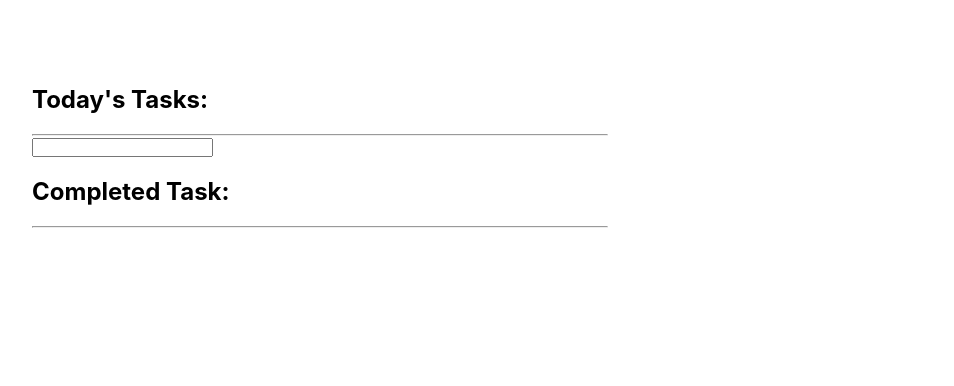
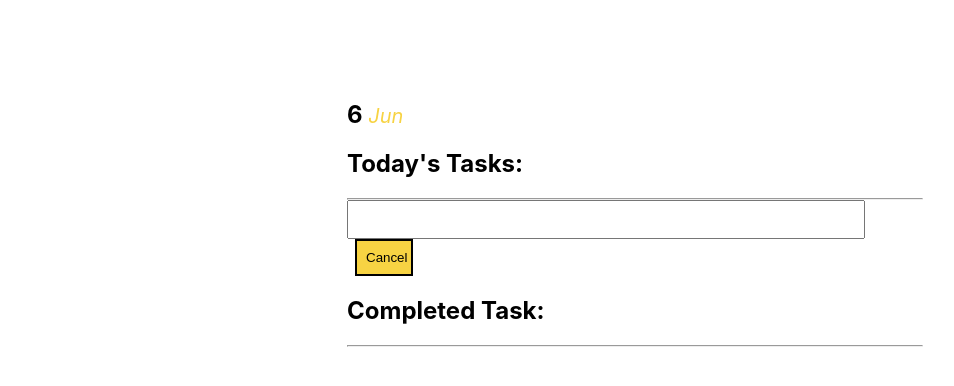
Before and after one commit to aashujames/Toodle_App, a React (Create React App) app: page / in a window 1280 px wide. Both pictures are taken after a click on the button "New Task". Shown: the top 386 px of the page, without its empty margins (53-1007 px from the left). Built offline with nearby package versions, Linux system fonts and the light colour scheme.

Commit message:
styling of main completed

```diff
--- a/src/App.css
+++ b/src/App.css
@@ -4,6 +4,6 @@
 }
 
 .main {
-    text-align: left;
-    margin: 85px;
+    margin-top: 100px;
+    margin-left: 400px;
 }
--- a/src/components/Task.js
+++ b/src/components/Task.js
@@ -44,7 +44,7 @@ const Task = ({ task, setTaskList, taskList, setIsCompleted }) => {
                         //     if (e.key === "Enter") updateTaskList();
                         // }}
                     />
-                    <button onClick={removeTask}>
+                    <button onClick={removeTask} className="remove">
                         <ClearIcon />{" "}
                     </button>
                 </div>
--- a/src/components/TodayTask/TodayTask.js
+++ b/src/components/TodayTask/TodayTask.js
@@ -19,8 +19,24 @@ const TodayTask = () => {
         setName("");
     };
 
+    const handleCancel = () => {
+        setName("");
+        setShowInput(true);
+    };
+
+    var myCurrentDate = new Date();
+    var date = myCurrentDate.getDate();
+
     return (
         <section>
+            <h1>
+                {date}{" "}
+                <span className="month">
+                    {myCurrentDate.toLocaleString("default", {
+                        month: "short"
+                    })}
+                </span>
+            </h1>
             <h2>Today's Tasks:</h2>
             <hr />
             {taskList.map((item) => (
@@ -44,11 +60,21 @@ const TodayTask = () => {
                             <AddIcon /> New Task
                         </button>
                     ) : (
-                        <input
-                            type="text"
-                            value={name}
-                            onChange={(e) => setName(e.target.value)}
-                        />
+                        <div>
+                            <input
+                                className="today-input"
+                                type="text"
+                                value={name}
+                                onChange={(e) => setName(e.target.value)}
+                            />
+                            <button
+                                type="reset"
+                                onClick={handleCancel}
+                                className="cancel"
+                            >
+                                Cancel
+                            </button>
+                        </div>
                     )}
                 </div>
             </form>
--- a/src/styles/CompletedTask.css
+++ b/src/styles/CompletedTask.css
@@ -10,4 +10,5 @@
 
 .icon {
     padding-right: 20px;
+    color: #f7d343;
 }
--- a/src/styles/Task.css
+++ b/src/styles/Task.css
@@ -26,8 +26,9 @@ hr {
     flex: none;
 }
 
-button {
+.remove {
     background-color: white;
     border: none;
     cursor: pointer;
+    color: #f7d343;
 }
--- a/src/styles/TodayTask.css
+++ b/src/styles/TodayTask.css
@@ -15,3 +15,24 @@ section {
 h2 {
     margin: 20px auto;
 }
+
+.today-input {
+    width: 85%;
+    padding: 10px 12px;
+}
+
+.cancel {
+    margin-left: 8px;
+    padding: 9px;
+    width: 10%;
+    background-color: #f7d343;
+    border: 2px solid black;
+    cursor: pointer;
+}
+
+.month {
+    font-size: 20px;
+    font-style: italic;
+    font-weight: lighter;
+    color: #f7d343;
+}
```
